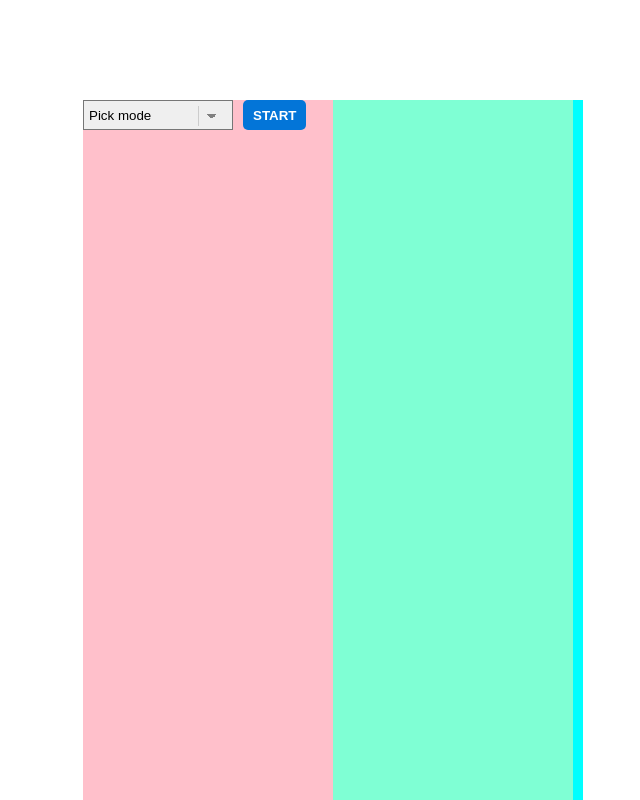
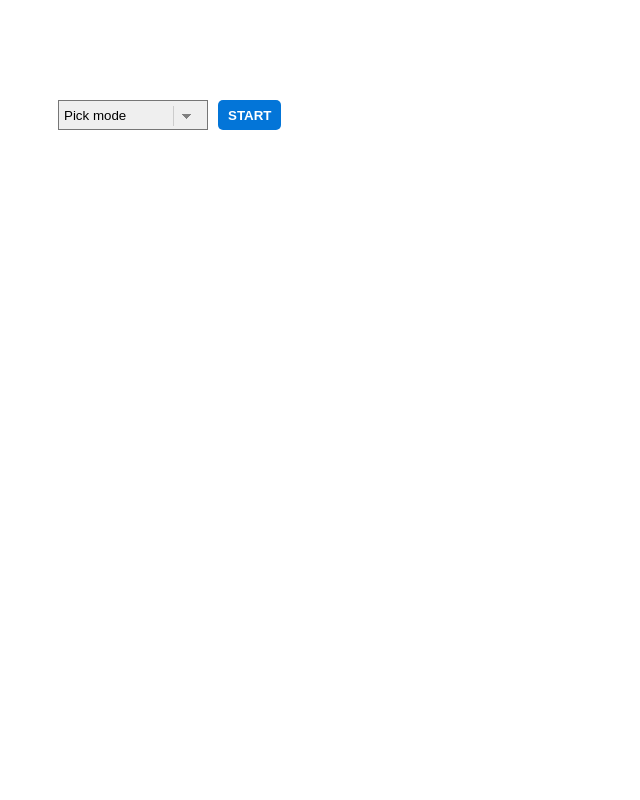
Before and after one commit to Natalka2019/square-field, a React (Create React App) app: page / in a window 1280 px wide. Shown: the whole page, without its empty margins (307-947 px from the left). Built offline with nearby package versions, Linux system fonts and the light colour scheme.

Commit message:
format hover squares list

```diff
--- a/src/App.css
+++ b/src/App.css
@@ -8,10 +8,8 @@
 .mainContainer {
   display: flex;
 
-  width: 500px;
+  width: 550px;
   margin-top: 100px;
-
-  background-color: aqua;
 }
 
 .leftContainer {
@@ -19,15 +17,30 @@
   flex-direction: column;
 
   width: 250px;
-
-  background-color: pink;
 }
 
 .rightContainer {
-  width: 200px;
-  padding: 20px;
+  width: 250px;
+  padding: 0;
+}
 
-  background-color: aquamarine;
+.rightContainer ul {
+  margin-top: 0;
+  list-style-type: none;
+}
+
+.rightContainer h2 {
+  margin-top: 0;
+}
+
+.rightContainer li {
+  display: flex;
+  align-items: center;
+  height: 40px;
+  border-radius: 5px;
+  margin-bottom: 10px;
+  padding-left: 5px;
+  background-color: #fbf8e3;
 }
 
 .selectButtonContainer {
--- a/src/App.tsx
+++ b/src/App.tsx
@@ -93,6 +93,7 @@ function App() {
         <div className="rightContainer">
           {selectedCells.length > 0 && (
             <ul>
+              <h2>Hover squares</h2>
               {selectedCells.map((cell) => (
                 <li key={cell.id}>
                   row {cell.row} col {cell.column}
--- a/src/components/field/index.tsx
+++ b/src/components/field/index.tsx
@@ -25,19 +25,23 @@ const Field: React.FC<IProps> = ({
   };
 
   const onMouseOver = (e: any) => {
+    const row = e?.target?.closest("tr")?.rowIndex + 1;
+    const column = e.target.cellIndex + 1;
     const id = JSON.stringify({
-      row: e.target.closest("tr").rowIndex + 1,
-      column: e.target.cellIndex + 1,
+      row,
+      column,
     });
 
     const cell = {
-      row: e.target.closest("tr").rowIndex + 1,
-      column: e.target.cellIndex + 1,
+      row,
+      column,
       id,
       selected: isSelected(id),
     };
 
-    onCellHover(cell);
+    if (row && column) {
+      onCellHover(cell);
+    }
   };
 
   return (
```
